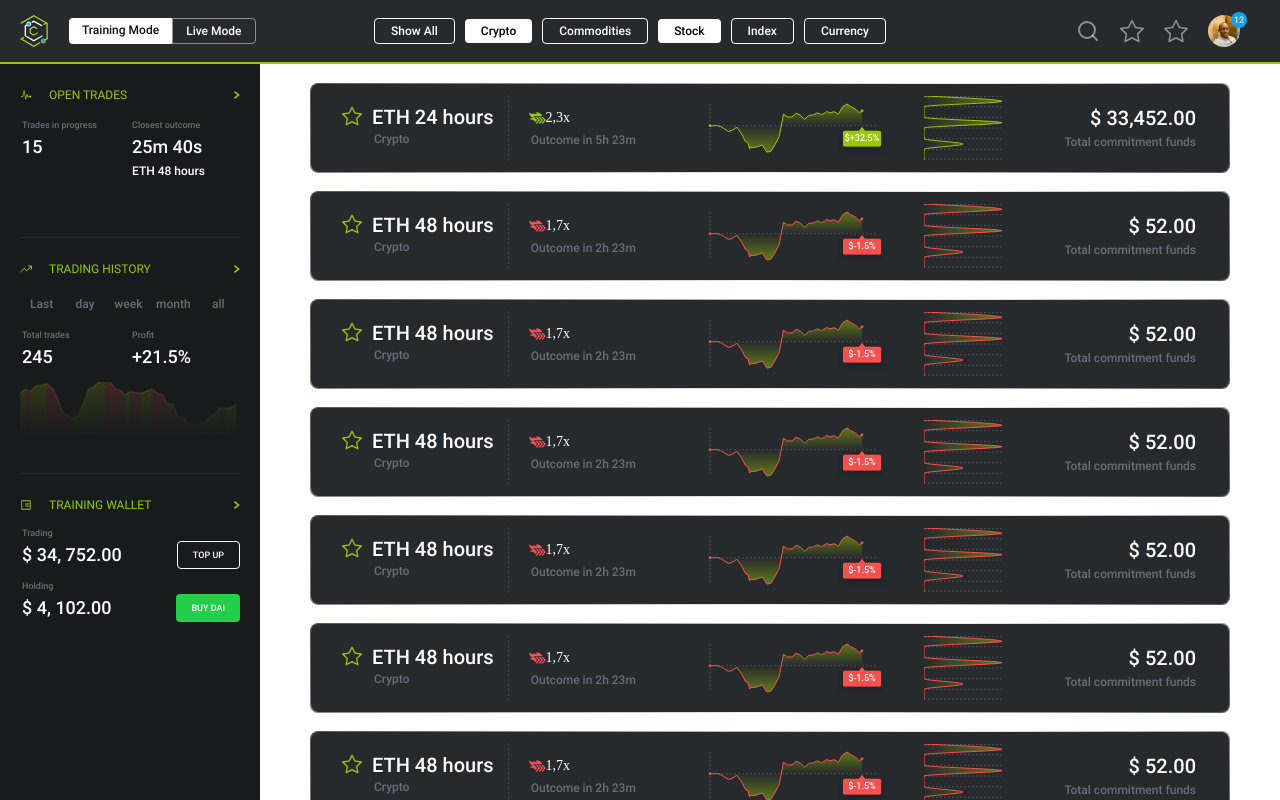
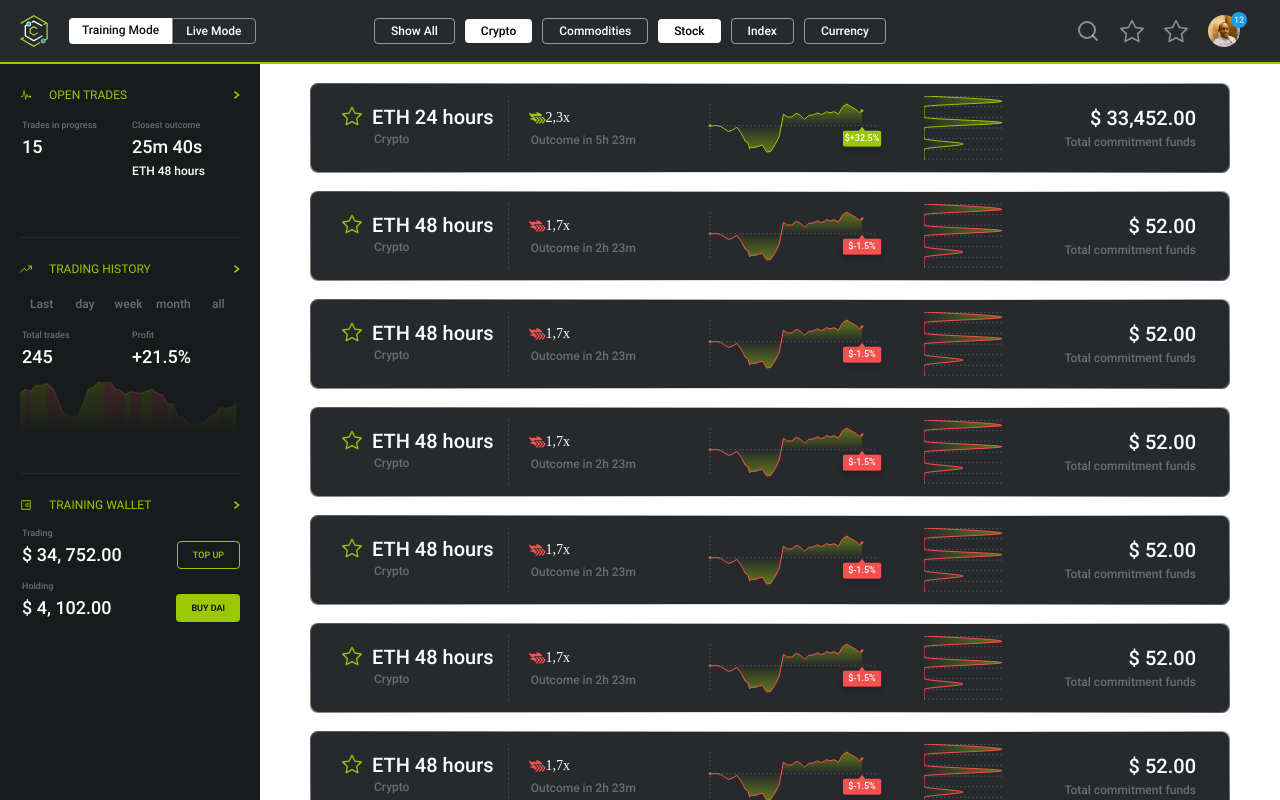
Before and after one commit to PhillipUg/close-cross-test, a React (Create React App) app: page / in a window 1280 px wide. Built offline with nearby package versions, Linux system fonts and the light colour scheme; a web font is replaced by a local one.

Commit message:
refactor button component

```diff
--- a/src/assets/styles/Button.css
+++ b/src/assets/styles/Button.css
@@ -1,5 +1,5 @@
 :root {
-  --primary: #fff;
+  --primary: rgba(255, 255, 255, 0.527);
 }
 
 .btn {
@@ -11,8 +11,6 @@
   white-space: nowrap;
   font-size: 12px;
   font-family: 'Roboto-Medium';
-  /* line-height: 16px; */
-
 }
 
 .btn--primary {
@@ -29,54 +27,10 @@
   transition: all 0.3s ease-out;
 }
 
-.btn--medium {
-  padding: 8px 20px;
-  font-size: 18px;
-}
-
-.btn--large {
-  padding: 12px 26px;
-  font-size: 20px;
-}
-
-.btn--mobile {
-  text-align: center;
-  border-radius: 4px;
-  width: 80%;
-  text-decoration: none;
-  font-size: 24px;
-  background-color: transparent;
-  color: #fff;
-  padding: 14px 20px;
-  border: 1px solid #fff;
-  transition: all 0.3s ease-out;
-}
-
-.btn--wide {
-  padding: 12px 64px;
-  font-size: 20px;
-}
-
-.btn--large:hover, .btn--medium:hover, .btn--mobile:hover {
-  transition: all 0.3s ease-out;
-  background: #fff;
-  color: #242424;
-}
-
-.btn--wide {
-  color: #fff;
-  background: #f00946;
-  transition: all 0.2s ease-out;
-}
-
-.btn-link {
-  display: flex;
-  justify-content: center;
-  align-items: center;
-  text-decoration: none;
-  padding: 8px 16px;
-  height: 100%;
-  width: 100%;
+.green--outline {
+  border: 1px solid var(--primary-green);
+  background: transparent;
+  color: var(--primary-green);
 }
 
 .white {
@@ -85,32 +39,8 @@
   border: none;
 }
 
-.red {
-  background-color: #f00946;
-  color: #fff;
+.green {
+  background-color: var(--primary-green);
+  color: black;
   border: none;
 }
-
-.primary {
-  background-color: #242424;
-  color: #fff;
-  border: none;
-}
-
-.primary:hover {
-  background-color: #fff;
-  color: #242424;
-  border: none;
-}
-
-.green {
-  background-color: #25ce4a;
-  color: #fff;
-  border: none;
-}
-
-.green:hover {
-  background-color: #242424;
-  color: #fff;
-  border: none;
-}
--- a/src/components/Button.js
+++ b/src/components/Button.js
@@ -3,13 +3,10 @@ import '../assets/styles/Button.css'
 
 const STYLES = ['btn--primary', 'btn--outline']
 
-// const SIZES = ['btn--medium', 'btn--large', 'btn--mobile']
-
-const COLOR = ['primary', 'white', 'red', 'green']
+const COLOR = ['primary', 'white', 'green', 'green--outline']
 
 export const Button = ({ children, type, onClick, buttonStyle, buttonColor }) => {
   const checkButtonStyle = STYLES.includes(buttonStyle) ? buttonStyle : STYLES[0]
-  // const checkButtonSize = SIZES.includes(buttonSize) ? buttonSize : SIZES[0]
   const checkButtonColor = COLOR.includes(buttonColor) ? buttonColor : null
   return (
     <button className={`btn ${checkButtonStyle} ${checkButtonColor}`} onClick={onClick} type={type}>{children}</button>
```
